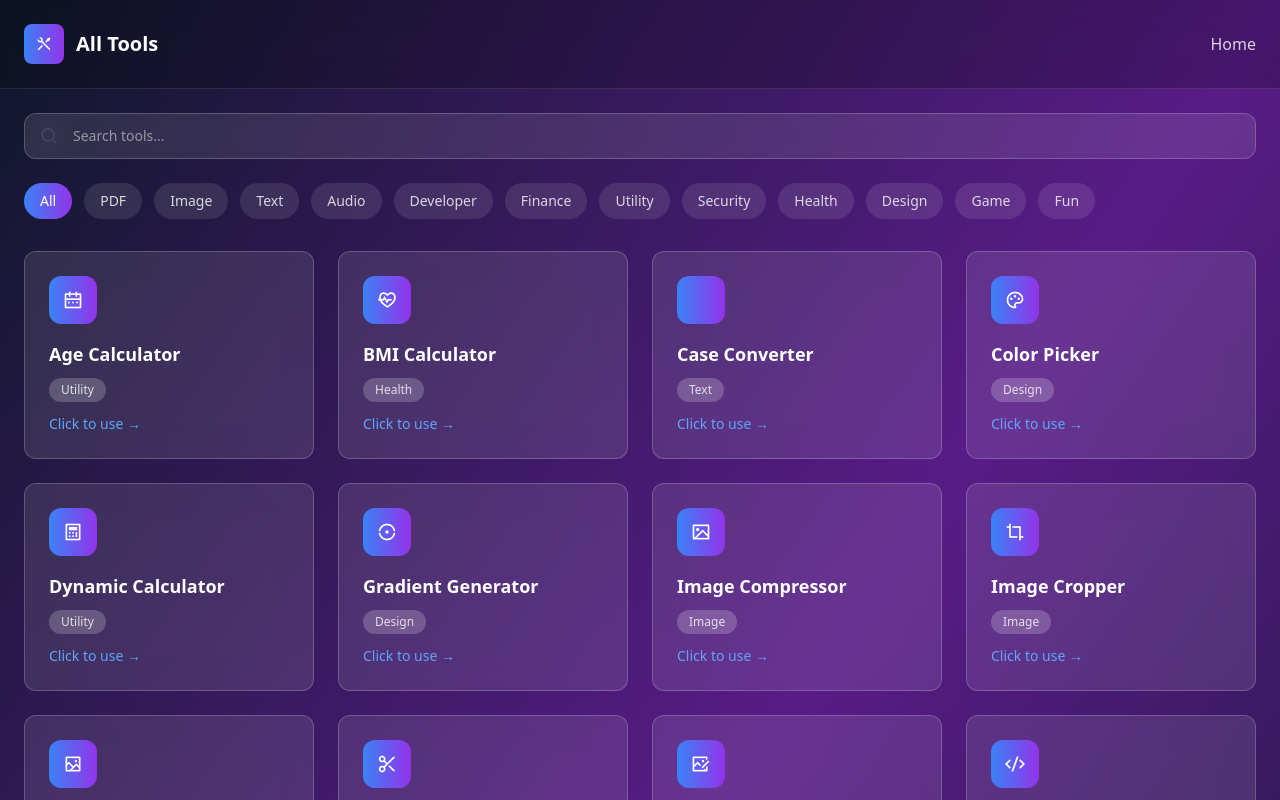
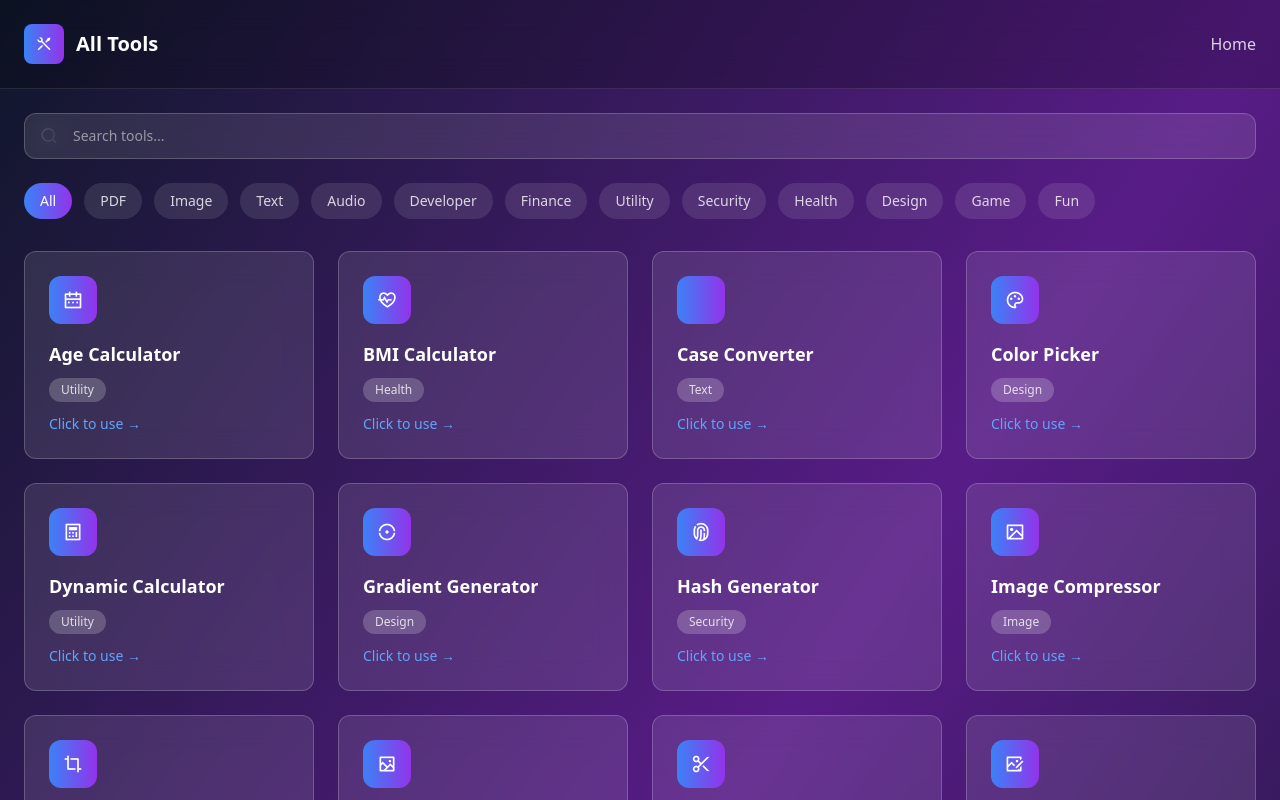
Before and after one commit to sabbir164244/Nxt-ultimate-tools, a Next.js app: page /tools in a window 1280 px wide. Shown: the top 800 px of the page. Built offline with nearby package versions, Linux system fonts and the light colour scheme; some icons are missing.

Commit message:
Update page.tsx

```diff
--- a/app/tools/page.tsx
+++ b/app/tools/page.tsx
@@ -29,7 +29,8 @@ import ImageToBase64 from './ImageToBase64';
 import MarkdownPreviewer from './MarkdownPreviewer';
 import SignaturePad from './SignaturePad';
 import MemeGenerator from './MemeGenerator';
-import GradientGenerator from './GradientGenerator'; // <-- NYA IMPORT
+import GradientGenerator from './GradientGenerator';
+import HashGenerator from './HashGenerator'; // <-- NYA IMPORT
 
 const allTools = [
   { id: 'age-calculator', name: 'Age Calculator', icon: 'ri-calendar-2-line', category: 'Utility', component: AgeCalculator },
@@ -37,7 +38,8 @@ const allTools = [
   { id: 'calculator', name: 'Dynamic Calculator', icon: 'ri-calculator-line', category: 'Utility', component: Calculator },
   { id: 'case-converter', name: 'Case Converter', icon: 'ri-font-case', category: 'Text', component: CaseConverter },
   { id: 'color-picker', name: 'Color Picker', icon: 'ri-palette-line', category: 'Design', component: ColorPicker },
-  { id: 'gradient-generator', name: 'Gradient Generator', icon: 'ri-gradienter-line', category: 'Design', component: GradientGenerator }, // <-- NYA TOOL ADD HUA
+  { id: 'gradient-generator', name: 'Gradient Generator', icon: 'ri-gradienter-line', category: 'Design', component: GradientGenerator },
+  { id: 'hash-generator', name: 'Hash Generator', icon: 'ri-fingerprint-2-line', category: 'Security', component: HashGenerator }, // <-- NYA TOOL ADD HUA
   { id: 'image-compressor', name: 'Image Compressor', icon: 'ri-image-line', category: 'Image', component: ImageCompressor },
   { id: 'image-cropper', name: 'Image Cropper', icon: 'ri-crop-line', category: 'Image', component: ImageCropper },
   { id: 'image-framing', name: 'Image Framing', icon: 'ri-image-2-line', category: 'Image', component: ImageFraming },
@@ -184,4 +186,4 @@ export default function ToolsPage() {
       </div>
     </div>
   );
-              }
+    }
```
